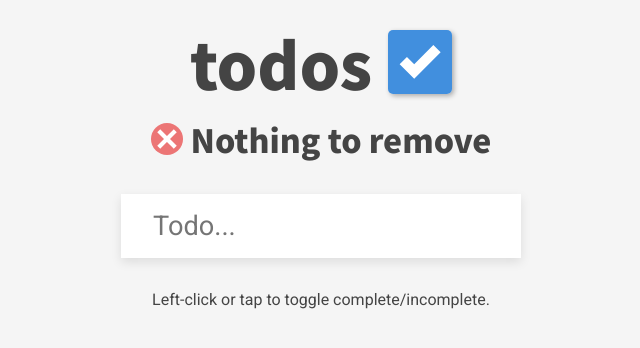
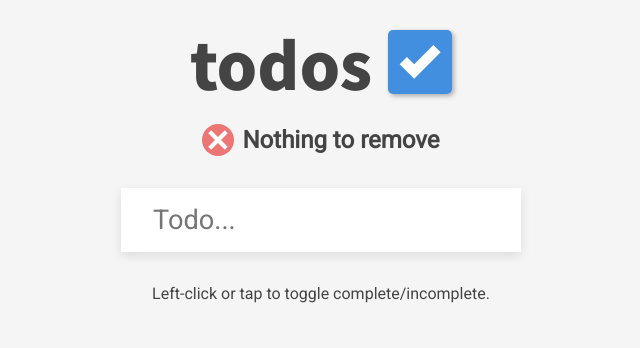
Before and after one commit to mark-tripney/todo-react, a React (Create React App) app: page / in a window 1280 px wide. Shown: the top 348 px of the page, without its empty margins (319-959 px from the left). Built offline with nearby package versions, Linux system fonts and the light colour scheme.

Commit message:
Make entire 'Remove completed...' area clickable.

```diff
--- a/src/components/Heading.js
+++ b/src/components/Heading.js
@@ -1,18 +1,17 @@
-import React from 'react';
-import logo from '../img/checkbox-logo.svg';
+import React from "react";
+import logo from "../img/checkbox-logo.svg";
 
-const Heading = ({count, todos, handleDeleteCompleted}) => {
+const Heading = ({ count, todos, handleDeleteCompleted }) => {
   return (
     <>
       <div className="heading">
         <h1>
-            {count ? count : ''} {count > 1 || count === 0 ? 'todos' : 'todo'}
+          {count ? count : ""} {count > 1 || count === 0 ? "todos" : "todo"}
         </h1>
-          <img src={logo} id="logo" alt="A tick within a square"/>
+        <img src={logo} id="logo" alt="A tick within a square" />
       </div>
-        <div className="delete-completed">
       <button
-              className="delete-completed-btn"
+        className=" delete-completed"
         disabled={count === todos.length}
         onClick={handleDeleteCompleted}
       >
@@ -32,7 +31,7 @@ const Heading = ({count, todos, handleDeleteCompleted}) => {
             fillRule="evenodd"
           >
             <g id="Delete-button">
-                  <circle id="Oval" fill="#ff0000" cx="200" cy="200" r="200"/>
+              <circle id="Oval" fill="#ff0000" cx="200" cy="200" r="200" />
               <g
                 id="X"
                 transform="translate(78.000000, 78.000000)"
@@ -58,15 +57,12 @@ const Heading = ({count, todos, handleDeleteCompleted}) => {
             </g>
           </g>
         </svg>
+        {todos.length === 0
+          ? "Nothing to remove"
+          : todos.length > 0 && count === todos.length
+          ? "No completed todos"
+          : "Remove completed todos"}
       </button>
-          <h2>
-            {todos.length === 0
-                ? 'Nothing to remove'
-                : todos.length > 0 && count === todos.length
-                    ? 'No completed todos'
-                    : 'Remove completed todos'}
-          </h2>
-        </div>
     </>
   );
 };
--- a/src/index.css
+++ b/src/index.css
@@ -1,4 +1,4 @@
-@import url('https://fonts.googleapis.com/css2?family=Noto+Sans+JP:wght@900&family=Roboto&display=swap');
+@import url("https://fonts.googleapis.com/css2?family=Noto+Sans+JP:wght@900&family=Roboto&display=swap");
 
 *,
 *::before,
@@ -6,7 +6,7 @@
   box-sizing: border-box;
   margin: 0;
   padding: 0;
-    font-family: 'Roboto', sans-serif;
+  font-family: "Roboto", sans-serif;
 }
 
 body {
@@ -23,7 +23,7 @@ body {
 
 h1,
 h2 {
-    font-family: 'Noto Sans JP', sans-serif;
+  font-family: "Noto Sans JP", sans-serif;
 }
 
 .heading {
@@ -55,28 +55,35 @@ h2 {
   flex-direction: row;
   align-items: center;
   justify-content: center;
-    margin-bottom: 1em;
+  border: none;
+  background: none;
+  padding: 0.5rem 1.5rem;
+  font-size: 1rem;
+  font-weight: bold;
+  color: #444;
+  cursor: pointer;
+  margin-bottom: 1rem;
+  background-color: #dfdfdf;
+  border-radius: 10px;
 }
 
-.delete-completed h2 {
-    font-size: 1.1em;
+.delete-completed:hover {
+  background-color: #c9c9c9;
 }
 
-.delete-completed-btn {
-    height: 2em;
-    width: 2em;
-    border: none;
-    background: none;
-    cursor: pointer;
+.delete-completed-svg {
+  height: 32px;
+  width: 32px;
   margin-right: 0.5rem;
 }
 
-.delete-completed-btn:disabled .delete-completed-svg circle {
+.delete-completed:disabled .delete-completed-svg circle {
   fill: #ec7575;
 }
 
-.delete-completed-btn:disabled {
+.delete-completed:disabled {
   cursor: not-allowed;
+  background-color: #f5f5f5;
 }
 
 .input {
@@ -124,13 +131,7 @@ small {
   }
 
   .delete-completed {
-        margin-bottom: 1em;
-    }
-
-    .delete-completed-btn {
-        height: 2rem;
-        width: 2rem;
-        margin-right: 0.5rem;
+    font-size: 1.25rem;
   }
 
   .input {
@@ -150,7 +151,6 @@ small {
   }
 }
 
-
 @media screen and (min-width: 768px) {
   .heading h1 {
     font-size: 3.5em;
@@ -162,11 +162,8 @@ small {
   }
 
   .delete-completed {
-        margin-bottom: 1.5em;
-    }
-
-    .delete-completed h2 {
-        font-size: 1.6em;
+    margin-bottom: 1.5rem;
+    font-size: 1.5rem;
   }
 
   small {
@@ -179,14 +176,6 @@ small {
     font-size: 4em;
   }
 
-    .delete-completed {
-        margin-bottom: 2em;
-    }
-
-    .delete-completed h2 {
-        font-size: 2em;
-    }
-
   small {
     font-size: 1em;
   }
```
Also changed, not shown: src/components/App.js (+13 -14 lines), src/index.js (+5 -5 lines), 1 other file (tests, documents, lock files or other folders). Lines whose indentation alone changed are shown as unchanged.
